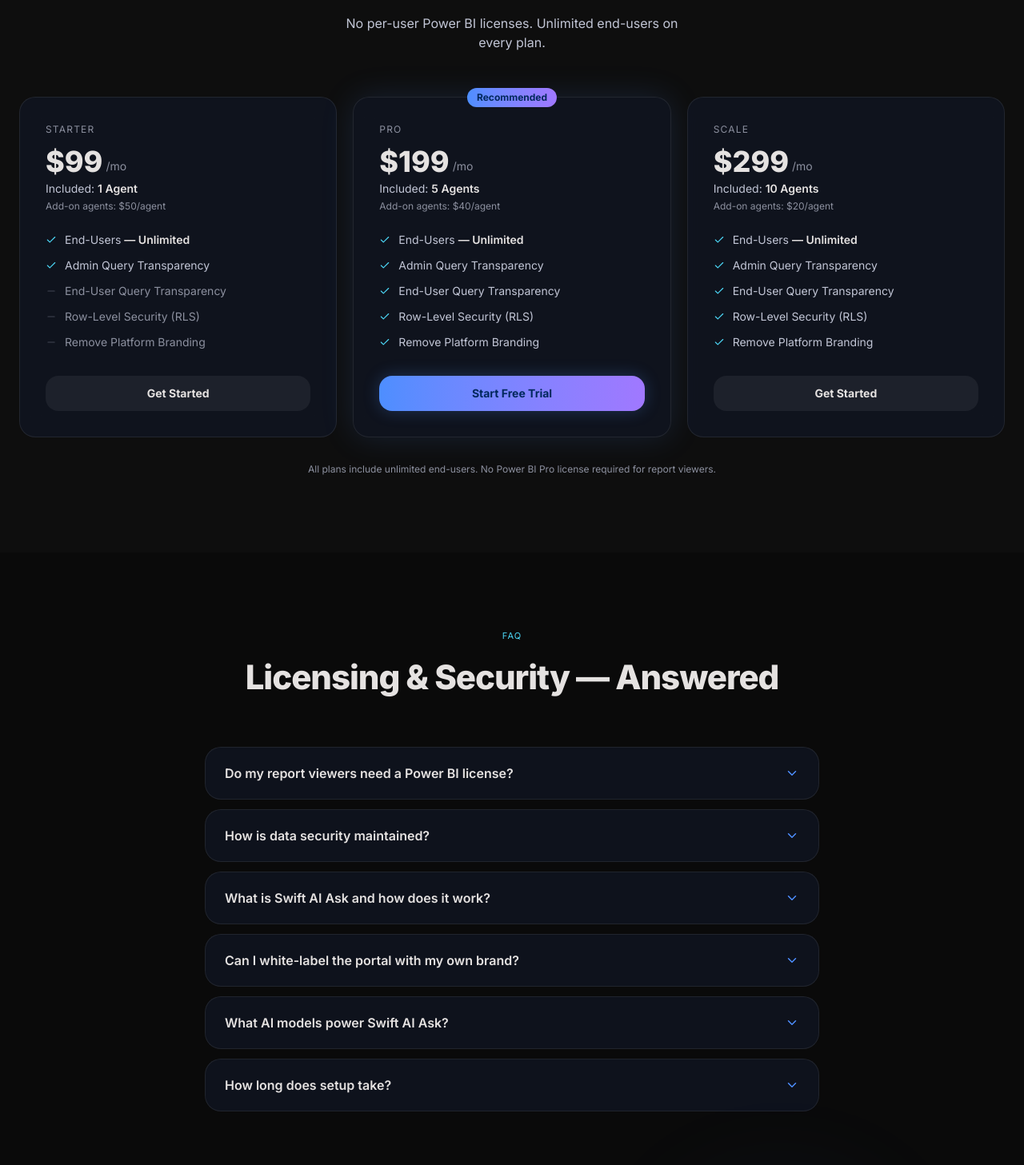
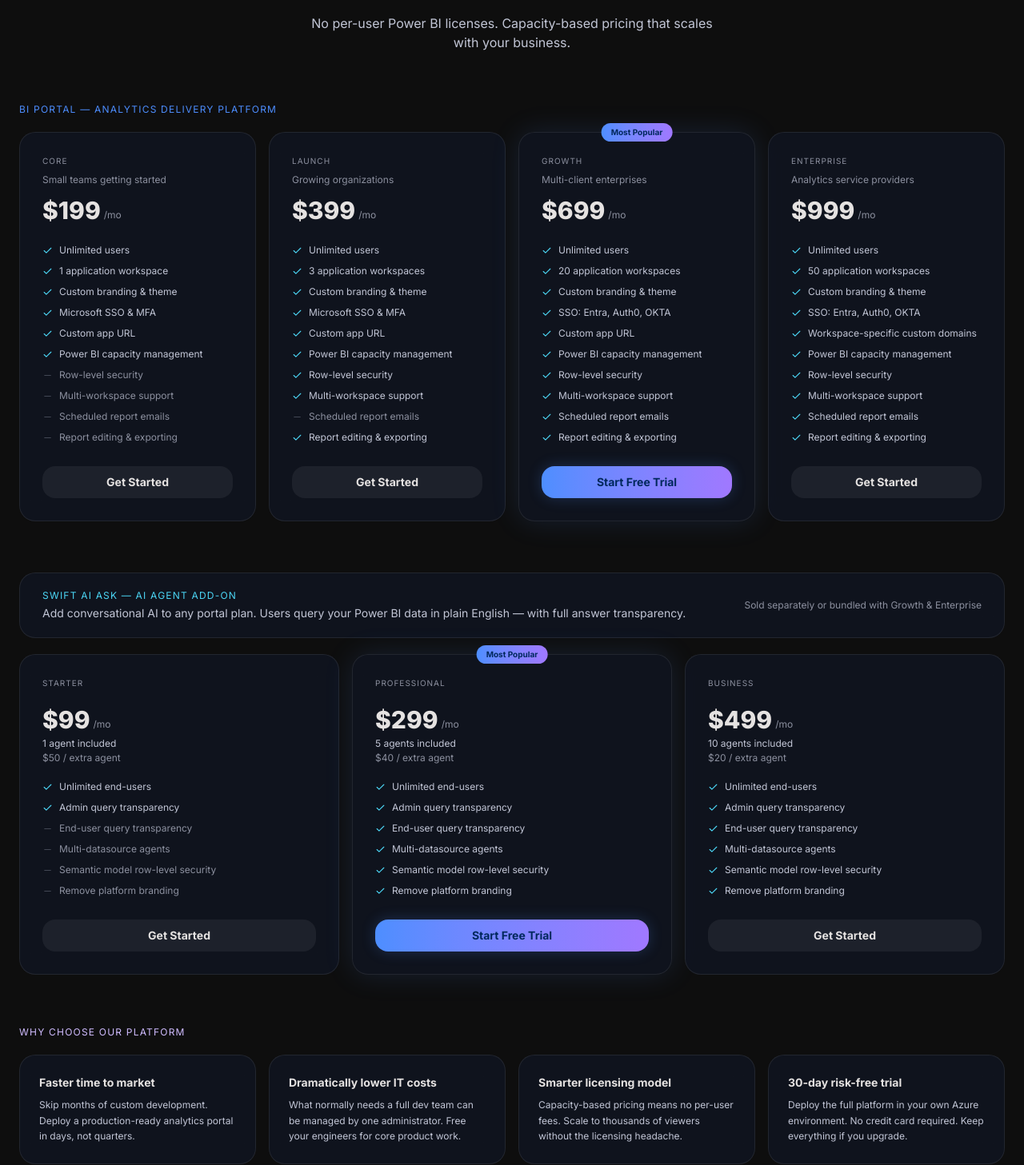
Before and after one commit to sgopi888/swiftaiapps, a Next.js app: page / in a window 1280 px wide. Shown: the part 5239-6696 px from the top of the page at 80% size. Built offline with nearby package versions, Linux system fonts and the light colour scheme.

Commit message:
fix: pricing - correct per-tier feature differentiation, add Swift AI Ask tiers, why-choose strip

```diff
--- a/src/components/bi/BIPricing.tsx
+++ b/src/components/bi/BIPricing.tsx
@@ -6,139 +6,327 @@
 import { SectionLabel } from "@/components/ui/SectionLabel";
 import { ProjectModal } from "@/components/ui/ProjectModal";
 
-const tiers = [
+// ── BI Portal tiers ─────────────────────────────────────────────────────────
+const portalTiers = [
   {
-    name: "Starter",
-    price: "$99",
-    period: "/mo",
-    agents: "1 Agent",
-    addonCost: "$50/agent",
+    name: "Core",
+    price: "$199",
+    tag: "Small teams getting started",
     highlight: false,
     features: [
-      { label: "End-Users", value: "Unlimited" },
-      { label: "Admin Query Transparency", yes: true },
-      { label: "End-User Query Transparency", yes: false },
-      { label: "Row-Level Security (RLS)", yes: false },
-      { label: "Remove Platform Branding", yes: false },
+      { label: "Unlimited users", yes: true },
+      { label: "1 application workspace", yes: true },
+      { label: "Custom branding & theme", yes: true },
+      { label: "Microsoft SSO & MFA", yes: true },
+      { label: "Custom app URL", yes: true },
+      { label: "Power BI capacity management", yes: true },
+      { label: "Row-level security", yes: false },
+      { label: "Multi-workspace support", yes: false },
+      { label: "Scheduled report emails", yes: false },
+      { label: "Report editing & exporting", yes: false },
     ],
   },
   {
-    name: "Pro",
-    price: "$199",
-    period: "/mo",
-    agents: "5 Agents",
-    addonCost: "$40/agent",
-    highlight: true,
-    badge: "Recommended",
+    name: "Launch",
+    price: "$399",
+    tag: "Growing organizations",
+    highlight: false,
     features: [
-      { label: "End-Users", value: "Unlimited" },
-      { label: "Admin Query Transparency", yes: true },
-      { label: "End-User Query Transparency", yes: true },
-      { label: "Row-Level Security (RLS)", yes: true },
-      { label: "Remove Platform Branding", yes: true },
+      { label: "Unlimited users", yes: true },
+      { label: "3 application workspaces", yes: true },
+      { label: "Custom branding & theme", yes: true },
+      { label: "Microsoft SSO & MFA", yes: true },
+      { label: "Custom app URL", yes: true },
+      { label: "Power BI capacity management", yes: true },
+      { label: "Row-level security", yes: true },
+      { label: "Multi-workspace support", yes: true },
+      { label: "Scheduled report emails", yes: false },
+      { label: "Report editing & exporting", yes: true },
     ],
   },
   {
-    name: "Scale",
-    price: "$299",
-    period: "/mo",
-    agents: "10 Agents",
-    addonCost: "$20/agent",
+    name: "Growth",
+    price: "$699",
+    tag: "Multi-client enterprises",
+    highlight: true,
+    badge: "Most Popular",
+    features: [
+      { label: "Unlimited users", yes: true },
+      { label: "20 application workspaces", yes: true },
+      { label: "Custom branding & theme", yes: true },
+      { label: "SSO: Entra, Auth0, OKTA", yes: true },
+      { label: "Custom app URL", yes: true },
+      { label: "Power BI capacity management", yes: true },
+      { label: "Row-level security", yes: true },
+      { label: "Multi-workspace support", yes: true },
+      { label: "Scheduled report emails", yes: true },
+      { label: "Report editing & exporting", yes: true },
+    ],
+  },
+  {
+    name: "Enterprise",
+    price: "$999",
+    tag: "Analytics service providers",
     highlight: false,
     features: [
-      { label: "End-Users", value: "Unlimited" },
-      { label: "Admin Query Transparency", yes: true },
-      { label: "End-User Query Transparency", yes: true },
-      { label: "Row-Level Security (RLS)", yes: true },
-      { label: "Remove Platform Branding", yes: true },
+      { label: "Unlimited users", yes: true },
+      { label: "50 application workspaces", yes: true },
+      { label: "Custom branding & theme", yes: true },
+      { label: "SSO: Entra, Auth0, OKTA", yes: true },
+      { label: "Workspace-specific custom domains", yes: true },
+      { label: "Power BI capacity management", yes: true },
+      { label: "Row-level security", yes: true },
+      { label: "Multi-workspace support", yes: true },
+      { label: "Scheduled report emails", yes: true },
+      { label: "Report editing & exporting", yes: true },
     ],
   },
 ];
 
+// ── Swift AI Ask tiers ───────────────────────────────────────────────────────
+const aiTiers = [
+  {
+    name: "Starter",
+    price: "$99",
+    agents: "1 agent included",
+    addonCost: "$50 / extra agent",
+    highlight: false,
+    features: [
+      { label: "Unlimited end-users", yes: true },
+      { label: "Admin query transparency", yes: true },
+      { label: "End-user query transparency", yes: false },
+      { label: "Multi-datasource agents", yes: false },
+      { label: "Semantic model row-level security", yes: false },
+      { label: "Remove platform branding", yes: false },
+    ],
+  },
+  {
+    name: "Professional",
+    price: "$299",
+    agents: "5 agents included",
+    addonCost: "$40 / extra agent",
+    highlight: true,
+    badge: "Most Popular",
+    features: [
+      { label: "Unlimited end-users", yes: true },
+      { label: "Admin query transparency", yes: true },
+      { label: "End-user query transparency", yes: true },
+      { label: "Multi-datasource agents", yes: true },
+      { label: "Semantic model row-level security", yes: true },
+      { label: "Remove platform branding", yes: true },
+    ],
+  },
+  {
+    name: "Business",
+    price: "$499",
+    agents: "10 agents included",
+    addonCost: "$20 / extra agent",
+    highlight: false,
+    features: [
+      { label: "Unlimited end-users", yes: true },
+      { label: "Admin query transparency", yes: true },
+      { label: "End-user query transparency", yes: true },
+      { label: "Multi-datasource agents", yes: true },
+      { label: "Semantic model row-level security", yes: true },
+      { label: "Remove platform branding", yes: true },
+    ],
+  },
+];
+
+// ── Shared card ──────────────────────────────────────────────────────────────
+interface AnyTier {
+  name: string;
+  price: string;
+  highlight: boolean;
+  badge?: string;
+  tag?: string;
+  agents?: string;
+  addonCost?: string;
+  features: { label: string; yes: boolean }[];
+}
+
+function PricingCard({
+  tier,
+  sub,
+  onCTA,
+  ctaLabel,
+}: {
+  tier: AnyTier;
+  sub: string;
+  onCTA: () => void;
+  ctaLabel: string;
+}) {
+  return (
+    <motion.div
+      initial={{ opacity: 0, y: 24 }}
+      whileInView={{ opacity: 1, y: 0 }}
+      viewport={{ once: true }}
+      transition={{ duration: 0.45 }}
+      className={`glass rounded-2xl p-7 relative flex flex-col ${
+        tier.highlight ? "border-[#4d8eff]/40 shadow-[0_0_36px_rgba(77,142,255,0.14)]" : ""
+      }`}
+    >
+      {"badge" in tier && tier.badge && (
+        <div className="absolute -top-3 left-1/2 -translate-x-1/2 px-3 py-1 rounded-full bg-gradient-to-r from-[#4d8eff] to-[#a078ff] text-[#00285d] text-[10px] font-bold whitespace-nowrap">
+          {tier.badge}
+        </div>
+      )}
+
+      <p className="font-mono text-[10px] text-[#8c909f] uppercase tracking-widest mb-2">{tier.name}</p>
+      <p className="text-xs text-[#8c909f] mb-3 leading-snug">{sub}</p>
+
+      <div className="flex items-end gap-1 mb-1">
+        <span className="text-3xl font-extrabold text-[#e5e2e1]">{tier.price}</span>
+        <span className="text-[#8c909f] text-xs mb-1">/mo</span>
+      </div>
+
+      {"agents" in tier && tier.agents && (
+        <p className="text-xs text-[#c2c6d6] mb-0.5">{tier.agents}</p>
+      )}
+      {"addonCost" in tier && tier.addonCost && (
+        <p className="text-xs text-[#8c909f] mb-5">{tier.addonCost}</p>
+      )}
+      {!("agents" in tier) && <div className="mb-5" />}
+
+      <ul className="flex flex-col gap-2.5 mb-7 flex-1">
+        {tier.features.map((f) => (
+          <li key={f.label} className="flex items-center gap-2 text-xs">
+            {f.yes ? (
+              <Check size={13} className="text-[#4cd7f6] shrink-0" />
+            ) : (
+              <Minus size={13} className="text-[#424754] shrink-0" />
+            )}
+            <span className={f.yes ? "text-[#c2c6d6]" : "text-[#8c909f]"}>{f.label}</span>
+          </li>
+        ))}
+      </ul>
+
+      <button
+        onClick={onCTA}
+        className={`w-full py-2.5 rounded-xl font-bold text-sm transition-all cursor-pointer border-none ${
+          tier.highlight
+            ? "bg-gradient-to-r from-[#4d8eff] to-[#a078ff] text-[#00285d] hover:scale-105 shadow-[0_0_18px_rgba(77,142,255,0.22)]"
+            : "bg-white/[0.06] text-[#e5e2e1] hover:bg-white/[0.1]"
+        }`}
+      >
+        {ctaLabel}
+      </button>
+    </motion.div>
+  );
+}
+
+// ── Why choose section ───────────────────────────────────────────────────────
+const reasons = [
+  {
+    title: "Faster time to market",
+    desc: "Skip months of custom development. Deploy a production-ready analytics portal in days, not quarters.",
+  },
+  {
+    title: "Dramatically lower IT costs",
+    desc: "What normally needs a full dev team can be managed by one administrator. Free your engineers for core product work.",
+  },
+  {
+    title: "Smarter licensing model",
+    desc: "Capacity-based pricing means no per-user fees. Scale to thousands of viewers without the licensing headache.",
+  },
+  {
+    title: "30-day risk-free trial",
+    desc: "Deploy the full platform in your own Azure environment. No credit card required. Keep everything if you upgrade.",
+  },
+];
+
+// ── Component ────────────────────────────────────────────────────────────────
 export function BIPricing() {
   const [modalOpen, setModalOpen] = useState(false);
 
   return (
     <section id="pricing" className="py-24 bg-[#0e0e0e]">
       <div className="max-w-[1280px] mx-auto px-6">
+
+        {/* Header */}
         <motion.div
           initial={{ opacity: 0, y: 20 }}
           whileInView={{ opacity: 1, y: 0 }}
           viewport={{ once: true }}
           transition={{ duration: 0.5 }}
-          className="mb-14 text-center"
+          className="mb-16 text-center"
         >
           <SectionLabel label="Pricing" color="text-[#4cd7f6]" />
           <h2 className="text-[clamp(26px,4vw,42px)] font-extrabold tracking-tight mb-3">
-            Simple, Transparent Pricing
+            Flexible Plans for Every Stage
           </h2>
-          <p className="text-[#c2c6d6] max-w-md mx-auto">
-            No per-user Power BI licenses. Unlimited end-users on every plan.
+          <p className="text-[#c2c6d6] max-w-lg mx-auto">
+            No per-user Power BI licenses. Capacity-based pricing that scales with your business.
           </p>
         </motion.div>
 
-        <div className="grid grid-cols-1 md:grid-cols-3 gap-5 items-start">
-          {tiers.map((tier, i) => (
-            <motion.div
+        {/* BI Portal tiers */}
+        <motion.p
+          initial={{ opacity: 0 }}
+          whileInView={{ opacity: 1 }}
+          viewport={{ once: true }}
+          className="font-mono text-xs text-[#4d8eff] uppercase tracking-widest mb-5"
+        >
+          BI Portal — Analytics Delivery Platform
+        </motion.p>
+        <div className="grid grid-cols-1 sm:grid-cols-2 lg:grid-cols-4 gap-4 mb-16">
+          {portalTiers.map((tier) => (
+            <PricingCard
               key={tier.name}
-              initial={{ opacity: 0, y: 24 }}
-              whileInView={{ opacity: 1, y: 0 }}
-              viewport={{ once: true }}
-              transition={{ duration: 0.5, delay: i * 0.1 }}
-              className={`glass rounded-2xl p-8 relative ${
-                tier.highlight
-                  ? "border-[#4d8eff]/40 shadow-[0_0_40px_rgba(77,142,255,0.15)]"
-                  : ""
-              }`}
-            >
-              {tier.badge && (
-                <div className="absolute -top-3 left-1/2 -translate-x-1/2 px-3 py-1 rounded-full bg-gradient-to-r from-[#4d8eff] to-[#a078ff] text-[#00285d] text-xs font-bold whitespace-nowrap">
-                  {tier.badge}
-                </div>
-              )}
-
-              <p className="font-mono text-xs text-[#8c909f] uppercase tracking-widest mb-3">{tier.name}</p>
-              <div className="flex items-end gap-1 mb-1">
-                <span className="text-4xl font-extrabold text-[#e5e2e1]">{tier.price}</span>
-                <span className="text-[#8c909f] text-sm mb-1">{tier.period}</span>
-              </div>
-              <p className="text-sm text-[#c2c6d6] mb-1">Included: <span className="text-[#e5e2e1] font-semibold">{tier.agents}</span></p>
-              <p className="text-xs text-[#8c909f] mb-6">Add-on agents: {tier.addonCost}</p>
-
-              <ul className="flex flex-col gap-3 mb-8">
-                {tier.features.map((f) => (
-                  <li key={f.label} className="flex items-center gap-2.5 text-sm">
-                    {f.value ? (
-                      <Check size={14} className="text-[#4cd7f6] shrink-0" />
-                    ) : f.yes ? (
-                      <Check size={14} className="text-[#4cd7f6] shrink-0" />
-                    ) : (
-                      <Minus size={14} className="text-[#424754] shrink-0" />
-                    )}
-                    <span className={f.yes === false ? "text-[#8c909f]" : "text-[#c2c6d6]"}>
-                      {f.label}
-                      {f.value && <span className="text-[#e5e2e1] font-semibold ml-1">— {f.value}</span>}
-                    </span>
-                  </li>
-                ))}
-              </ul>
-
-              <button
-                onClick={() => setModalOpen(true)}
-                className={`w-full py-3 rounded-xl font-bold text-sm transition-all cursor-pointer border-none ${
-                  tier.highlight
-                    ? "bg-gradient-to-r from-[#4d8eff] to-[#a078ff] text-[#00285d] hover:scale-105 shadow-[0_0_20px_rgba(77,142,255,0.25)]"
-                    : "bg-white/[0.06] text-[#e5e2e1] hover:bg-white/[0.1]"
-                }`}
-              >
-                {tier.highlight ? "Start Free Trial" : "Get Started"}
-              </button>
-            </motion.div>
+              tier={tier}
+              sub={tier.tag}
+              onCTA={() => setModalOpen(true)}
+              ctaLabel={tier.highlight ? "Start Free Trial" : "Get Started"}
+            />
           ))}
         </div>
 
-        <p className="text-center text-xs text-[#8c909f] mt-8">
-          All plans include unlimited end-users. No Power BI Pro license required for report viewers.
+        {/* Swift AI Ask tiers */}
+        <motion.div
+          initial={{ opacity: 0, y: 16 }}
+          whileInView={{ opacity: 1, y: 0 }}
+          viewport={{ once: true }}
+          className="glass rounded-2xl px-7 py-5 mb-5 flex flex-col sm:flex-row sm:items-center gap-3"
+        >
+          <div className="flex-1">
+            <p className="font-mono text-xs text-[#4cd7f6] uppercase tracking-widest mb-1">Swift AI Ask — AI Agent Add-on</p>
+            <p className="text-sm text-[#c2c6d6]">Add conversational AI to any portal plan. Users query your Power BI data in plain English — with full answer transparency.</p>
+          </div>
+          <span className="text-xs text-[#8c909f] shrink-0">Sold separately or bundled with Growth & Enterprise</span>
+        </motion.div>
+        <div className="grid grid-cols-1 md:grid-cols-3 gap-4 mb-16">
+          {aiTiers.map((tier) => (
+            <PricingCard
+              key={tier.name}
+              tier={tier}
+              sub=""
+              onCTA={() => setModalOpen(true)}
+              ctaLabel={tier.highlight ? "Start Free Trial" : "Get Started"}
+            />
+          ))}
+        </div>
+
+        {/* Why choose */}
+        <motion.div
+          initial={{ opacity: 0, y: 20 }}
+          whileInView={{ opacity: 1, y: 0 }}
+          viewport={{ once: true }}
+          transition={{ duration: 0.5 }}
+          className="mb-8"
+        >
+          <p className="font-mono text-xs text-[#d0bcff] uppercase tracking-widest mb-5">Why Choose Our Platform</p>
+          <div className="grid grid-cols-1 sm:grid-cols-2 lg:grid-cols-4 gap-4">
+            {reasons.map((r) => (
+              <div key={r.title} className="glass p-6 rounded-xl cursor-default">
+                <h4 className="font-bold text-sm text-[#e5e2e1] mb-2">{r.title}</h4>
+                <p className="text-xs text-[#c2c6d6] leading-relaxed">{r.desc}</p>
+              </div>
+            ))}
+          </div>
+        </motion.div>
+
+        <p className="text-center text-xs text-[#8c909f] mt-6">
+          All portal plans include unlimited end-users. No Power BI Pro license required for report viewers. Annual billing saves 10%.
         </p>
       </div>
 
```
